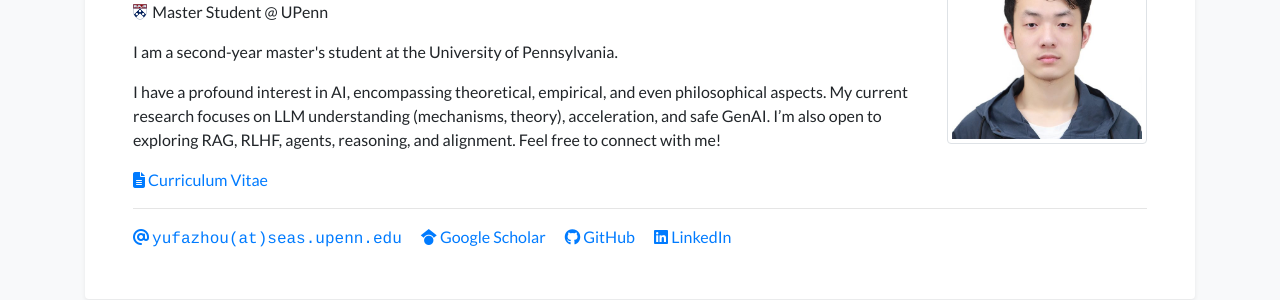
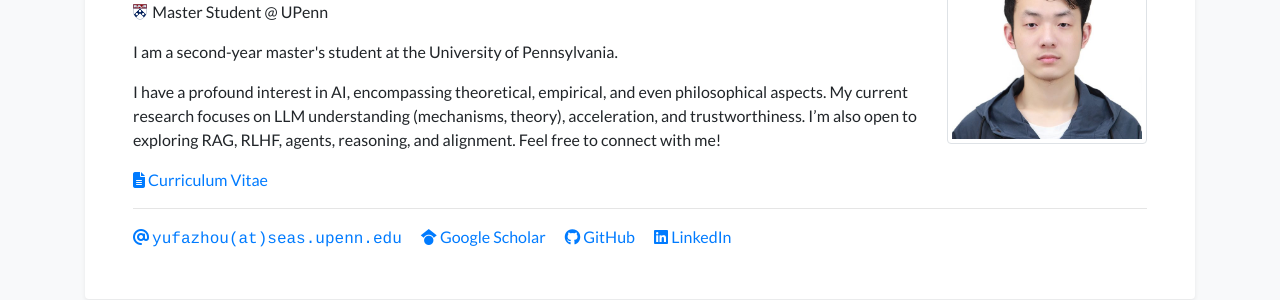
Before and after one commit to MasterZhou1/MasterZhou1.github.io, a Jekyll site: the page built from index.html, in a window 1280 px wide and 900 px high. Shown: the part 184-484 px from the top of the window. Built offline with Jekyll 4.4.1, drawn with Linux system fonts in a browser that asks for light colours; nearby versions of some CDN libraries; a style sheet for code colours, icons or effects is not loaded.

Commit message:
Update profile.yml

```diff
--- a/_data/profile.yml
+++ b/_data/profile.yml
@@ -27,7 +27,7 @@ short_bio: >-
   </p>
   <p>
     I have a profound interest in AI, encompassing theoretical, empirical, and even philosophical aspects.
-    My current research focuses on LLM understanding (mechanisms, theory), acceleration, and safe GenAI.
+    My current research focuses on LLM understanding (mechanisms, theory), acceleration, and trustworthiness.
     I’m also open to exploring RAG, RLHF, agents, reasoning, and alignment.
     Feel free to connect with me!
   </p>
```
